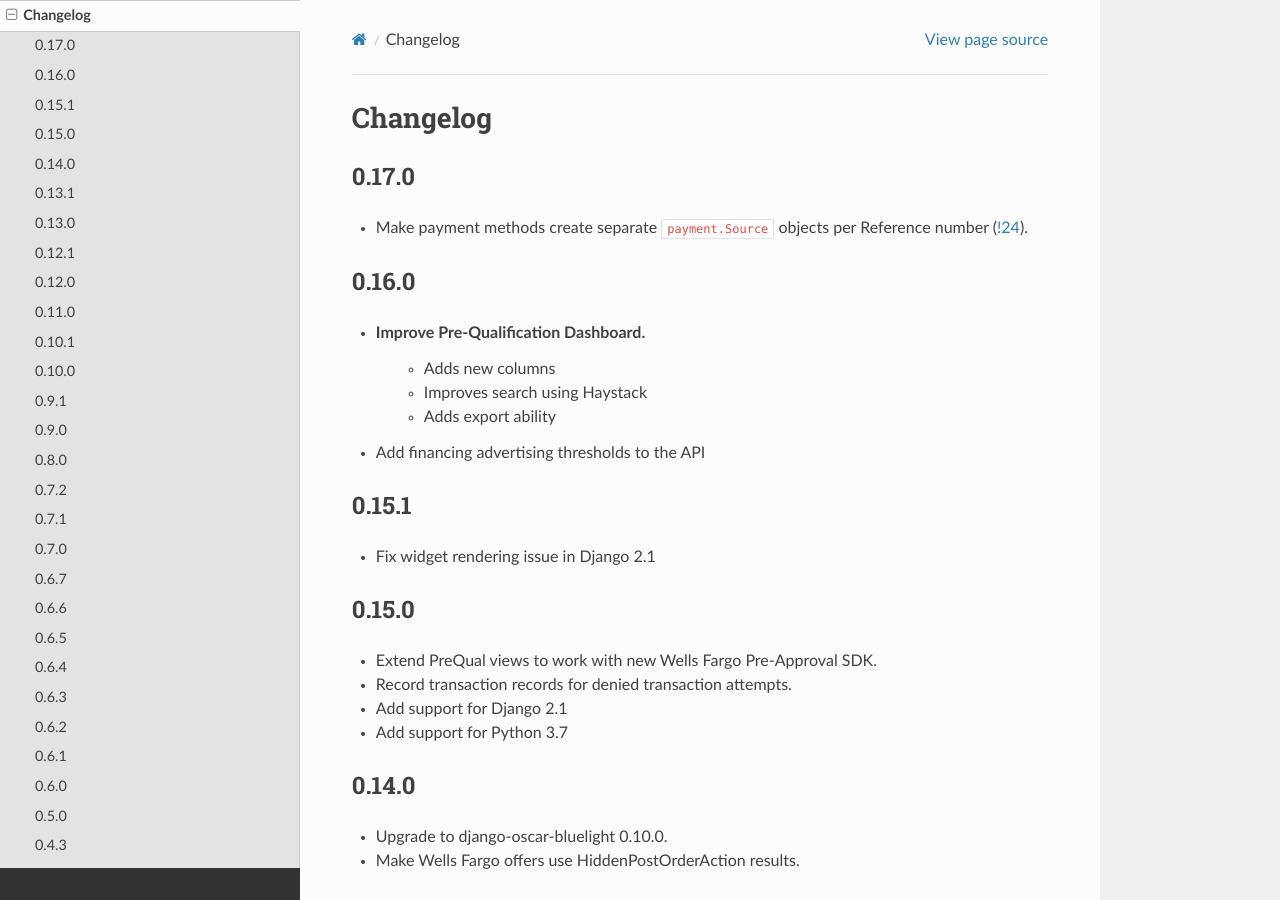
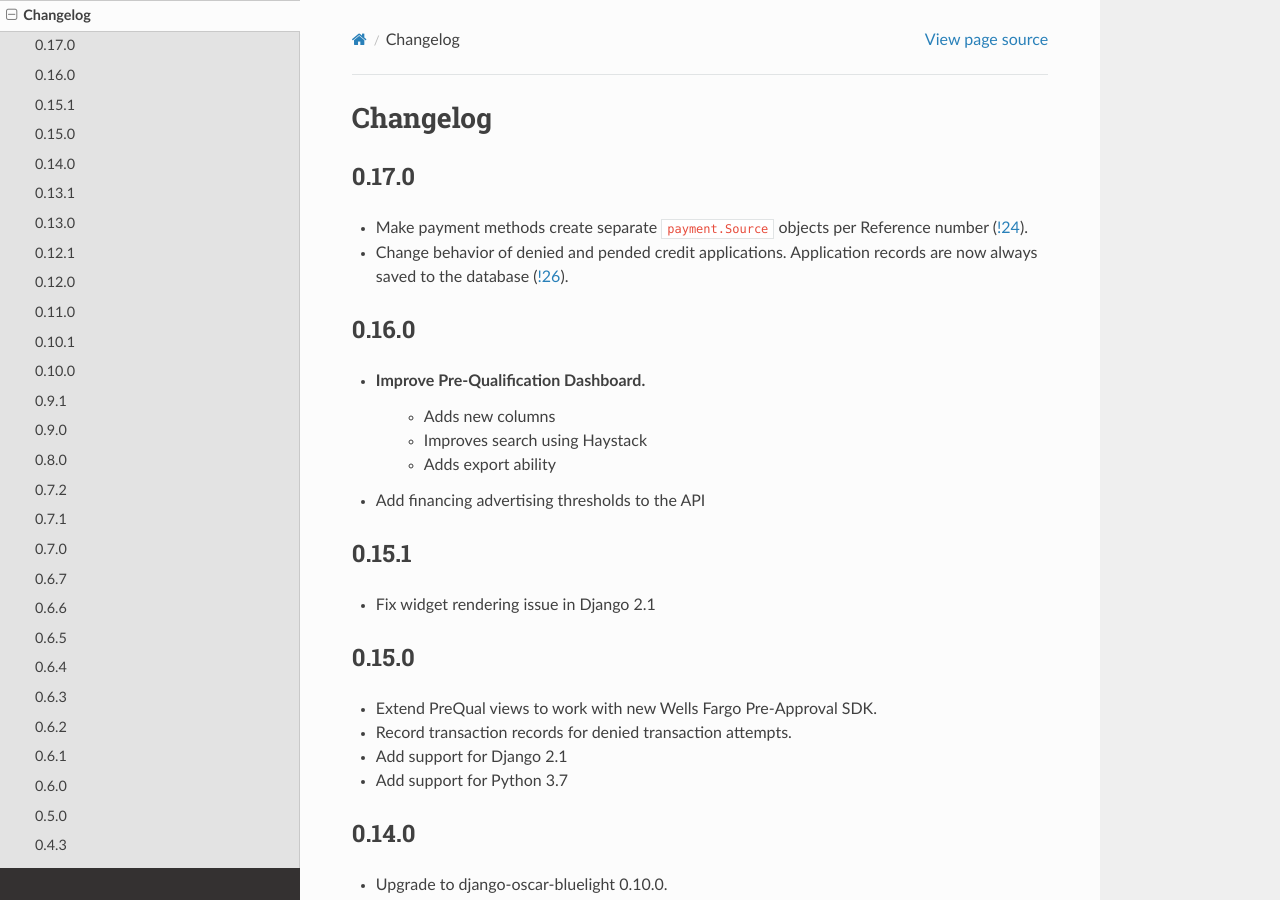
Before and after one commit to m-hairan/django-oscar, a Sphinx documentation site: the page built from docs/changes.rst, in a window 1280 px wide and 900 px high. Built offline with Sphinx 7.4.7 and the Read the Docs theme 2.0.0, drawn with Linux system fonts in a browser that asks for light colours; the version number could not be read and is left out.

Commit message:
Update changelog

```diff
--- a/docs/changes.rst
+++ b/docs/changes.rst
@@ -6,6 +6,7 @@ Changelog
 0.17.0
 ------------------
 - Make payment methods create separate ``payment.Source`` objects per Reference number (`!24 <https://gitlab.com/thelabnyc/django-oscar/django-oscar-wfrs/merge_requests/24>`_).
+- Change behavior of denied and pended credit applications. Application records are now always saved to the database (`!26 <https://gitlab.com/thelabnyc/django-oscar/django-oscar-wfrs/merge_requests/26>`_).
 
 0.16.0
 ------------------
```
